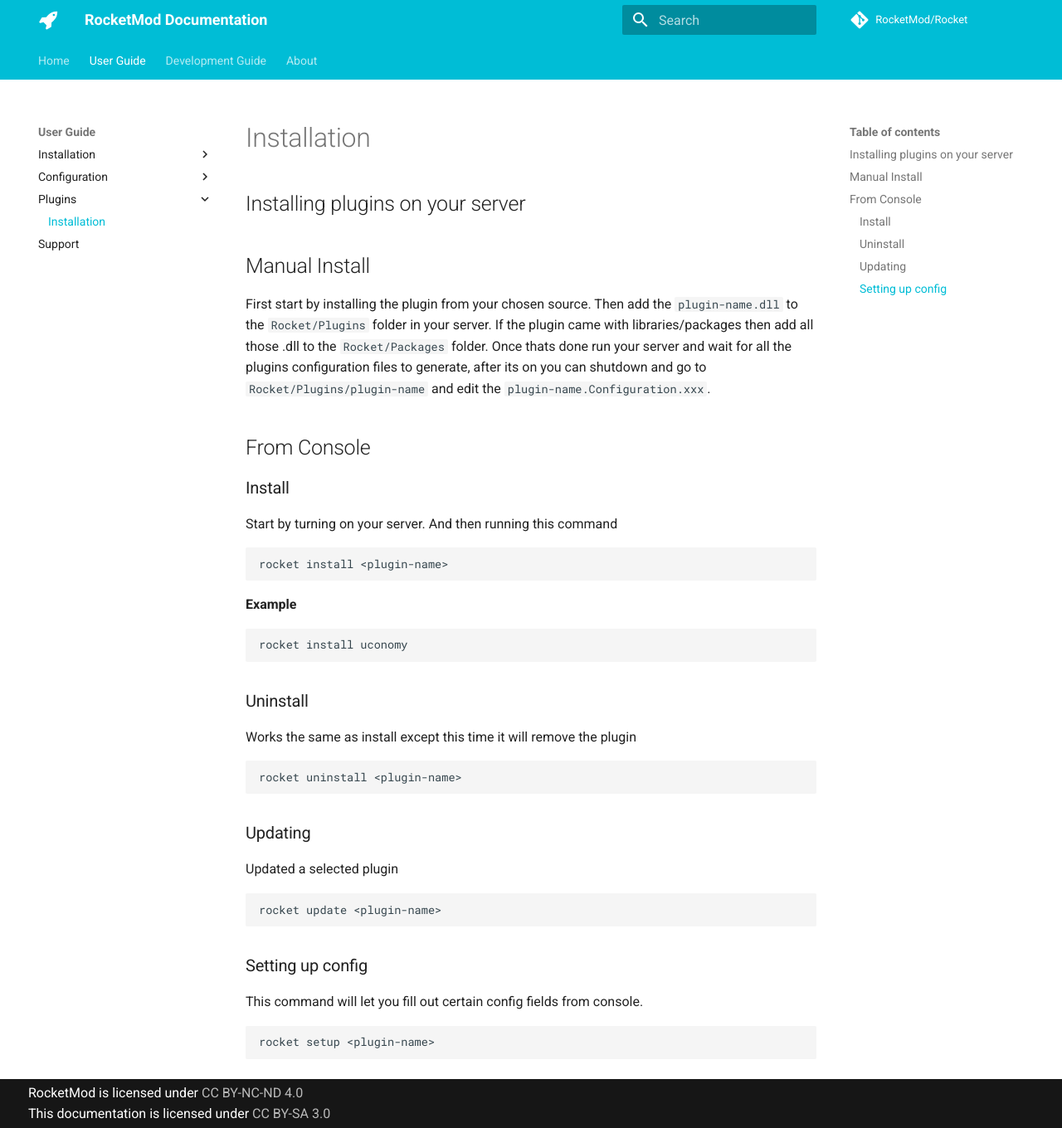
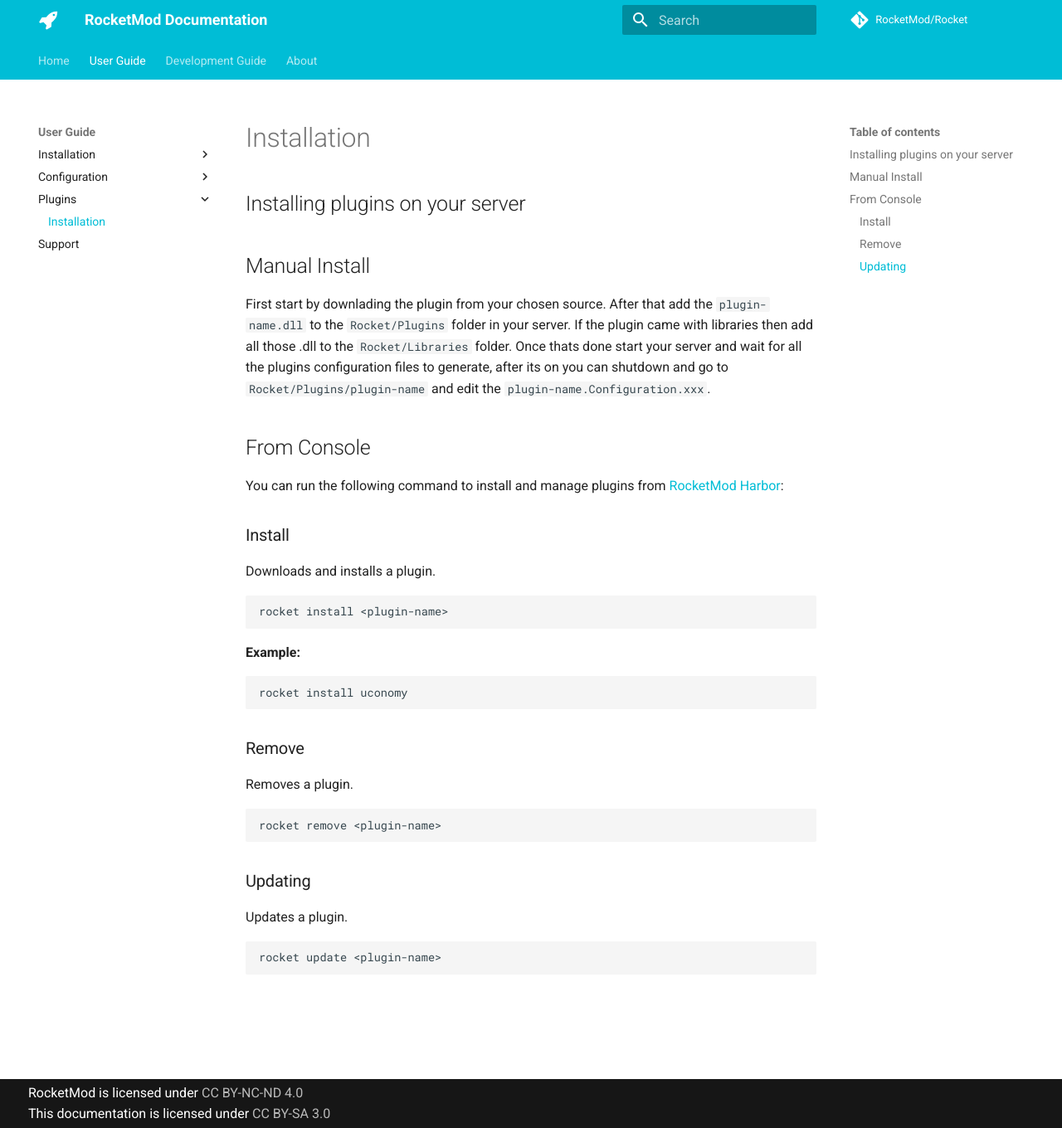
Before and after one commit to RocketMod/Rocket.Documentation, an MkDocs documentation site: the page built from content/user-guide/plugins/installation.md, in a window 1280 px wide and 1360 px high. Shown: the whole window at 83% size. Built offline with MkDocs 1.6.1 and Material for MkDocs 9.7.7, drawn with Linux system fonts in a browser that asks for light colours; comment, search, counter and statistics services are not loaded; old or Windows-style settings are respelled for this version of MkDocs.

Commit message:
Improve RM installation guide

````diff
--- a/content/user-guide/plugins/installation.md
+++ b/content/user-guide/plugins/installation.md
@@ -2,37 +2,32 @@
 
 ## Manual Install
 
-First start by installing the plugin from your chosen source. Then add the `plugin-name.dll` to the `Rocket/Plugins` folder in your server. If the plugin came with libraries/packages then add all those .dll to the `Rocket/Packages` folder. Once thats done run your server and wait for all the plugins configuration files to generate, after its on you can shutdown and go to `Rocket/Plugins/plugin-name` and edit the `plugin-name.Configuration.xxx`.
+First start by downlading the plugin from your chosen source. After that add the `plugin-name.dll` to the `Rocket/Plugins` folder in your server. If the plugin came with libraries then add all those .dll to the `Rocket/Libraries` folder. Once thats done start your server and wait for all the plugins configuration files to generate, after its on you can shutdown and go to `Rocket/Plugins/plugin-name` and edit the `plugin-name.Configuration.xxx`.
 
 ## From Console
+You can run the following command to install and manage plugins from [RocketMod Harbor](https://harbor.rocketmod.net):
 
 ### Install
-Start by turning on your server. And then running this command
+Downloads and installs a plugin.
 ```
 rocket install <plugin-name>
 ```
 
-**Example**
+**Example:**
 ```
 rocket install uconomy
 ```
 
-### Uninstall
-Works the same as install except this time it will remove the plugin
+### Remove
+Removes a plugin.
 
 ```
-rocket uninstall <plugin-name>
+rocket remove <plugin-name>
 ```
 
 ### Updating
-Updated a selected plugin
+Updates a plugin.
 
 ```
 rocket update <plugin-name>
 ```
-
-### Setting up config
-This command will let you fill out certain config fields from console.
-```
-rocket setup <plugin-name>
-```
````
Also changed, not shown: content/user-guide/installation/unturned3.md (+7 -5 lines).
